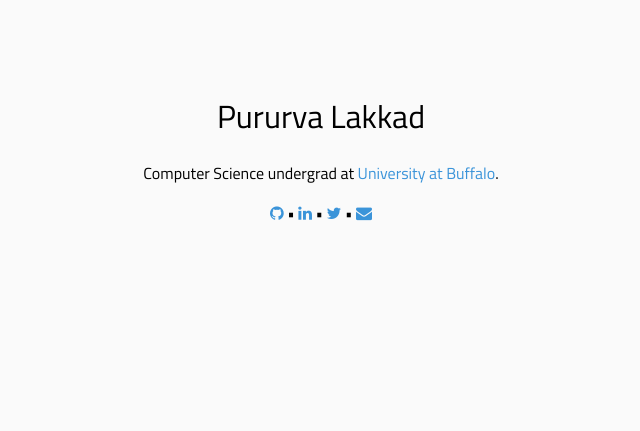
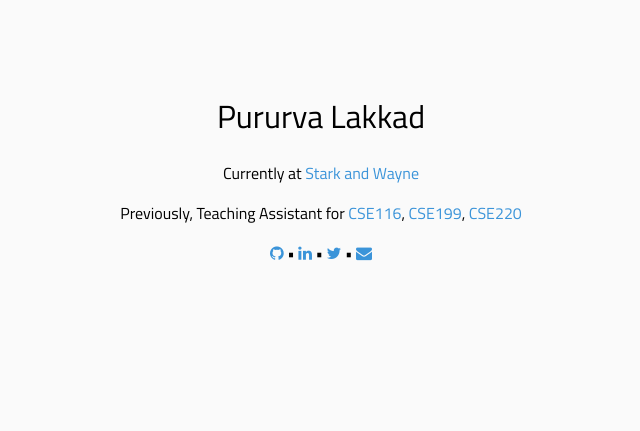
Before and after one commit to pururval/pururval.github.io, a plain HTML site: page index.html in a window 1280 px wide. Shown: the part 172-603 px from the top of the page, without its empty margins (319-959 px from the left). Drawn offline with Linux system fonts and the light colour scheme.

Commit message:
Update and rename index0.html to index.html

```diff
--- a/index0.html
+++ b/index.html
@@ -32,7 +32,10 @@
 <body>
   <div class="center">
       <h1>Pururva Lakkad</h1>
-      <p>Computer Science undergrad at <a href="https://www.buffalo.edu/" target="_blank">University at Buffalo</a>.</p>
+       <p>Currently at <a href="https://starkandwayne.com/" _target="blank">Stark and Wayne</a></p>
+       <p>Previously, Teaching Assistant for <a href="https://fury.cse.buffalo.edu/cse116" _target="blank">CSE116</a>, <a href="https://catalog.buffalo.edu/courses/?abbr=CSE&num=199" _target="blank">CSE199</a>, <a href="https://cse.buffalo.edu/~eblanton/course/cse220/" _target="blank">CSE220</a></p>
+<!--
+<!--       <p>Computer Science undergrad at <a href="https://www.buffalo.edu/" target="_blank">University at Buffalo</a>.</p> -->
       <a href="https://github.com/pururval/" target="_blank"><i class="fa fa-github"></i></a>&nbsp;&bull;&nbsp;<a href="https://www.linkedin.com/in/pururvalakkad/" target="_blank"><i class="fa fa-linkedin"></i></a>&nbsp;&bull;&nbsp;<a href="https://twitter.com/pururvalakkad/"><i class="fa fa-twitter"></i></a>&nbsp;&bull;&nbsp;<a href="mailto:pururval@buffalo.edu"><i class="fa fa-envelope" title="Email"></i></a>
   </div>
 </body>
```
